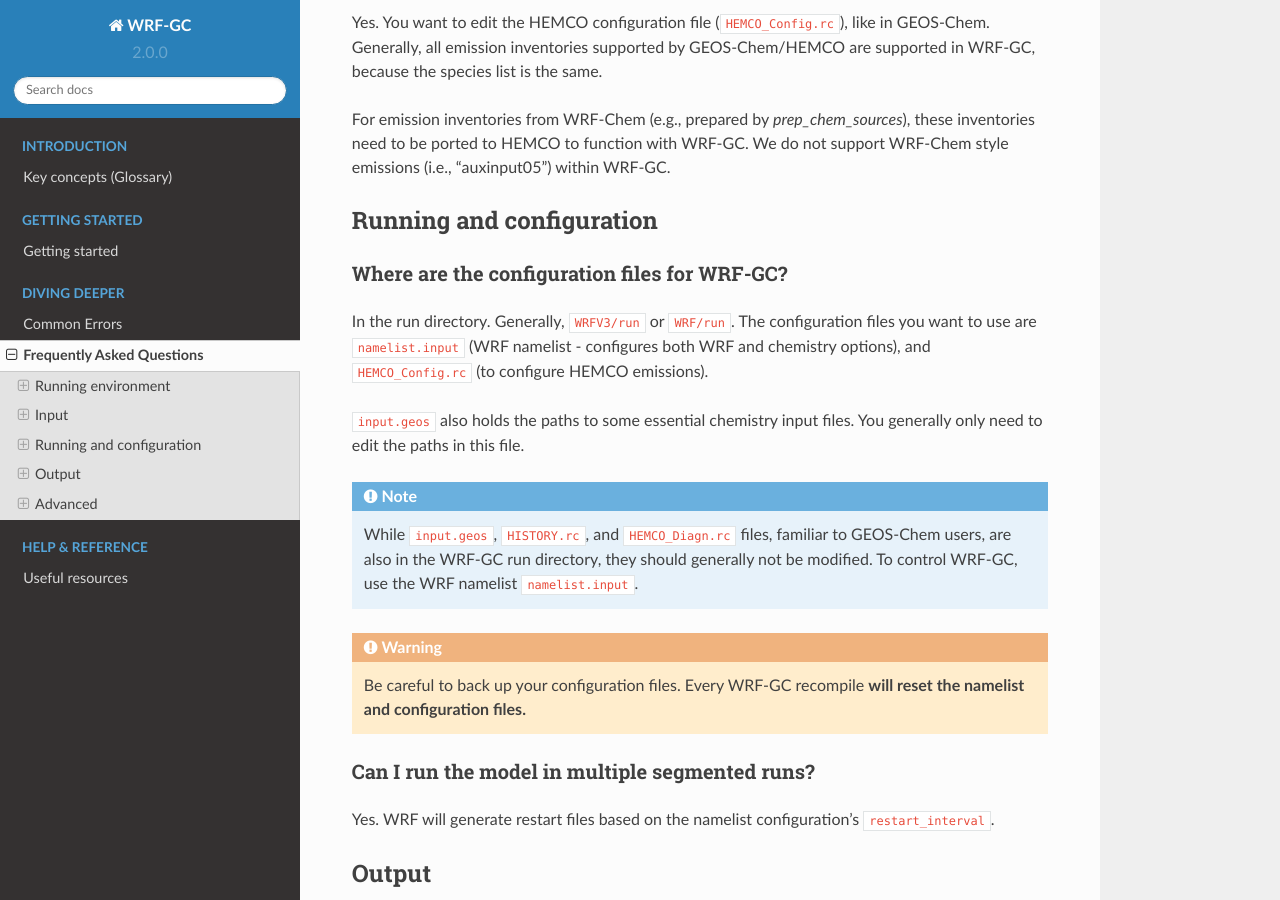
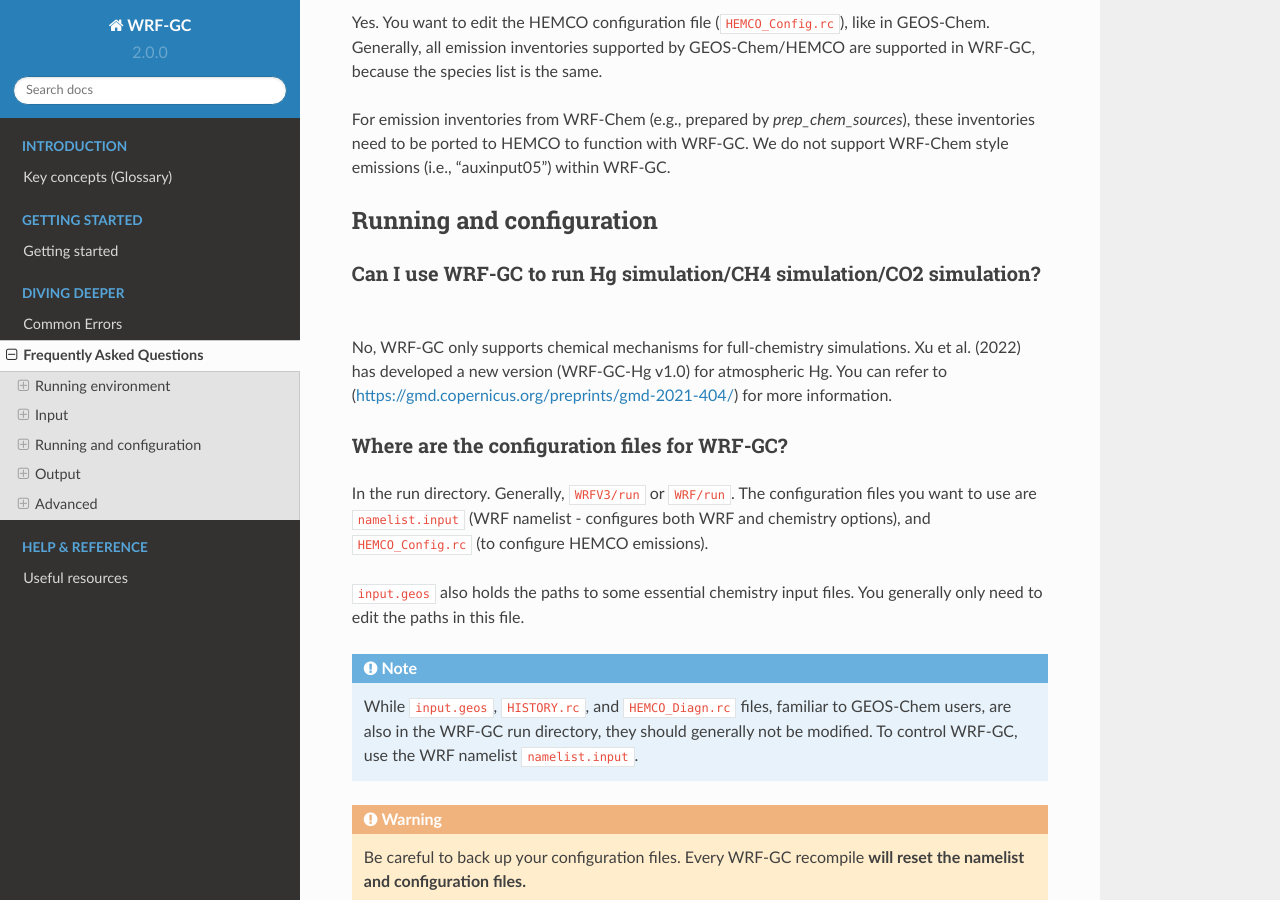
Before and after one commit to WRF-GC/documentation, a Sphinx documentation site: the page built from docs/source/faq.rst, in a window 1280 px wide and 900 px high, scrolled down 2338 px. Built offline with Sphinx 7.4.7 and the Read the Docs theme 2.0.0, drawn with Linux system fonts in a browser that asks for light colours.

Commit message:
Update faq.rst

```diff
--- a/docs/source/faq.rst
+++ b/docs/source/faq.rst
@@ -83,6 +83,11 @@
 Running and configuration
 -------------------------
 
+Can I use WRF-GC to run Hg simulation/CH4 simulation/CO2 simulation?
+^^^^^^^^^^^^^^^^^^^^^^^^^^^^^^^^^^^^^^^^^^^^^^^^^^^^^^^^^^^^^^^^^^^^
+
+No, WRF-GC only supports chemical mechanisms for full-chemistry simulations. Xu et al. (2022) has developed a new version (WRF-GC-Hg v1.0) for atmospheric Hg. You can refer to (https://gmd.copernicus.org/preprints/gmd-2021-404/) for more information.
+
 Where are the configuration files for WRF-GC?
 ^^^^^^^^^^^^^^^^^^^^^^^^^^^^^^^^^^^^^^^^^^^^^
 
```
